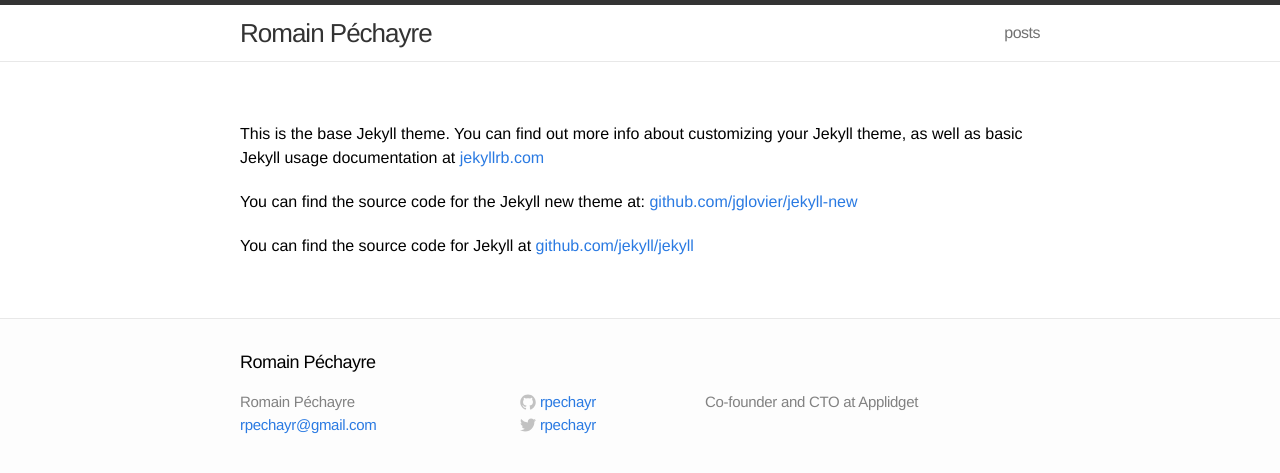
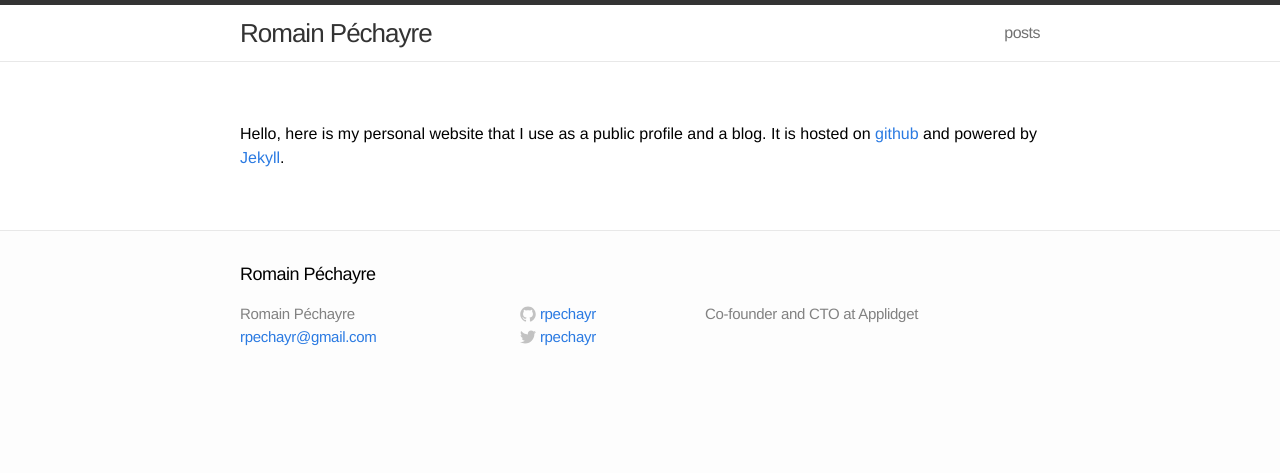
Before and after one commit to rpechayr/old-www, a Jekyll site: the page built from about.md, in a window 1280 px wide. Shown: the top 473 px of the page. Built offline with Jekyll 4.4.1, drawn with Linux system fonts in a browser that asks for light colours.

Commit message:
Remove jekyll welcome post

```diff
--- a/about.md
+++ b/about.md
@@ -3,8 +3,4 @@ layout: page
 permalink: /
 ---
 
-This is the base Jekyll theme. You can find out more info about customizing your Jekyll theme, as well as basic Jekyll usage documentation at [jekyllrb.com](http://jekyllrb.com/)
-
-You can find the source code for the Jekyll new theme at: [github.com/jglovier/jekyll-new](https://github.com/jglovier/jekyll-new)
-
-You can find the source code for Jekyll at [github.com/jekyll/jekyll](https://github.com/jekyll/jekyll)
+Hello, here is my personal website that I use as a public profile and a blog. It is hosted on [github](https://www.github.com/rpechayr/rpechayr.github.io) and powered by [Jekyll](http://jekyllrb.com/).
```
Also changed, not shown: _posts/2014-07-05-welcome-to-jekyll.markdown (deleted, +0 -25 lines).
